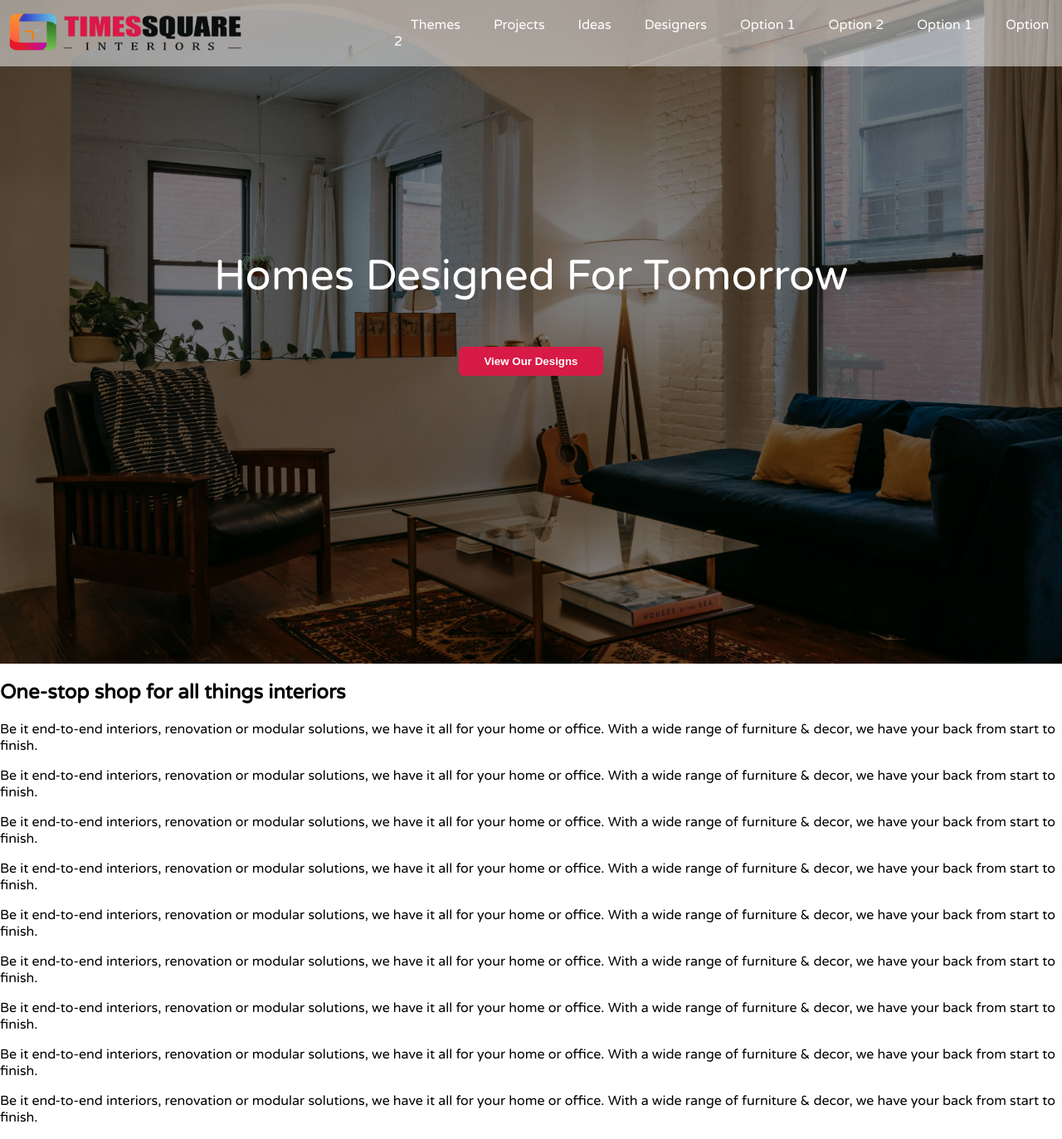
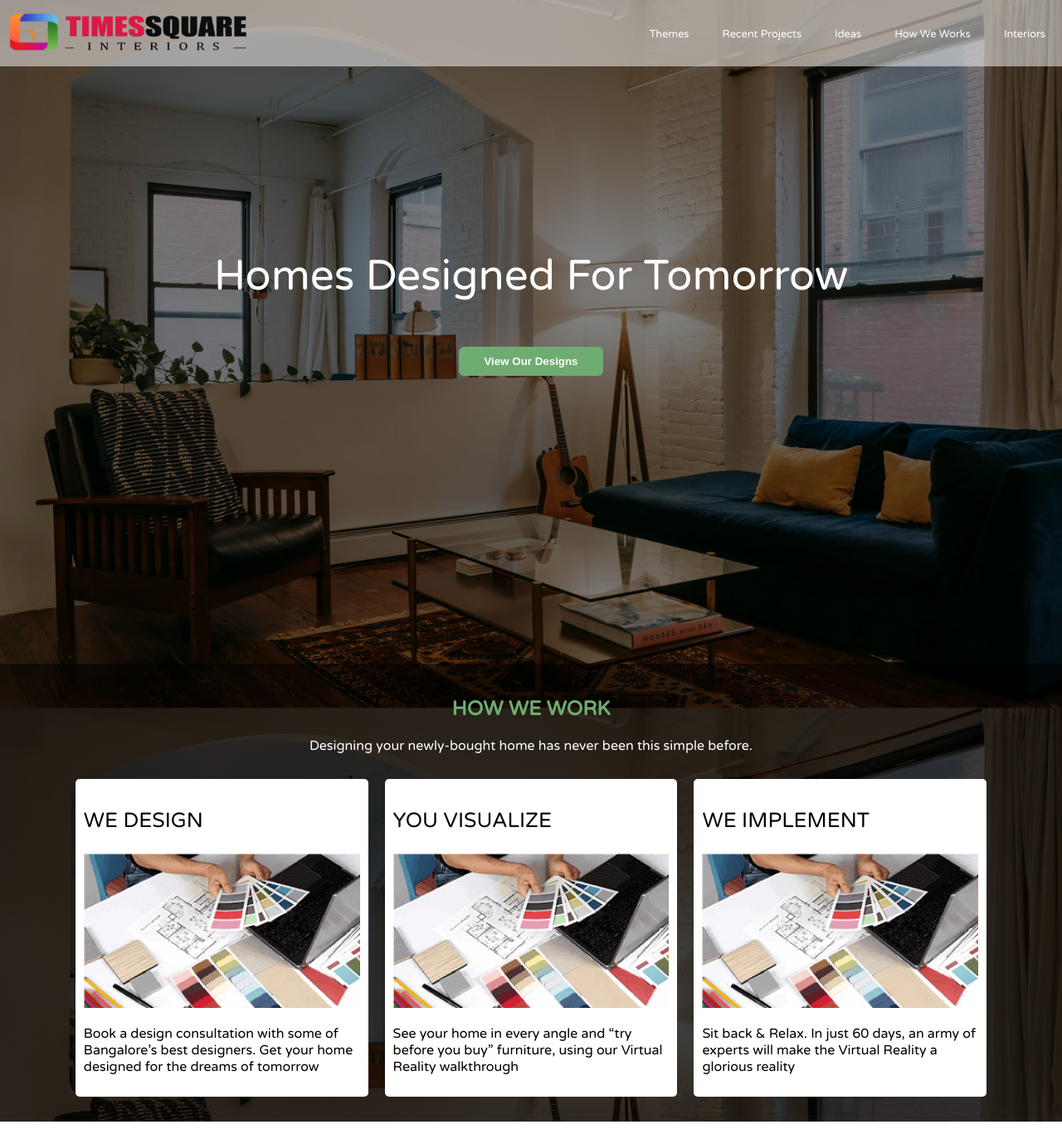
Before and after one commit to prudhvikaranam/timesSquare-interiors, a React (Create React App) app: page / in a window 1280 px wide. Shown: the whole page at 83% size. After the commit the page ends 1352 px from the top, so only its background shows below. Built offline with nearby package versions, Linux system fonts and the light colour scheme.

Commit message:
adding works container

```diff
--- a/public/index.html
+++ b/public/index.html
@@ -12,7 +12,7 @@
   <meta name="viewport" content="width=device-width, initial-scale=1.0">
 
 
-  <title>React App</title>
+  <title>Times Square Interiors</title>
   <link rel="preconnect" href="https://fonts.googleapis.com">
   <link rel="preconnect" href="https://fonts.gstatic.com" crossorigin>
   <link href="https://fonts.googleapis.com/css2?family=Varela+Round&display=swap" rel="stylesheet">
--- a/src/App.js
+++ b/src/App.js
@@ -1,5 +1,7 @@
 import './App.css';
 import { Header } from './components/Header';
+import workDesign from './assets/images/work-design.png'
+
 
 function App() {
   return (
@@ -8,20 +10,38 @@ function App() {
         <Header />
       </div>
 
-      <div className="work-container">
+      <div className="our-work-container">
         <div className="heading-container">
-          <h2>One-stop shop for all things interiors</h2>
-          <p>Be it end-to-end interiors, renovation or modular solutions, we have it all for your home or office. With a wide range of furniture & decor, we have your back from start to finish.</p>
-          <p>Be it end-to-end interiors, renovation or modular solutions, we have it all for your home or office. With a wide range of furniture & decor, we have your back from start to finish.</p>
-          <p>Be it end-to-end interiors, renovation or modular solutions, we have it all for your home or office. With a wide range of furniture & decor, we have your back from start to finish.</p>
-          <p>Be it end-to-end interiors, renovation or modular solutions, we have it all for your home or office. With a wide range of furniture & decor, we have your back from start to finish.</p>
-          <p>Be it end-to-end interiors, renovation or modular solutions, we have it all for your home or office. With a wide range of furniture & decor, we have your back from start to finish.</p>
-          <p>Be it end-to-end interiors, renovation or modular solutions, we have it all for your home or office. With a wide range of furniture & decor, we have your back from start to finish.</p>
-          <p>Be it end-to-end interiors, renovation or modular solutions, we have it all for your home or office. With a wide range of furniture & decor, we have your back from start to finish.</p>
-          <p>Be it end-to-end interiors, renovation or modular solutions, we have it all for your home or office. With a wide range of furniture & decor, we have your back from start to finish.</p>
-          <p>Be it end-to-end interiors, renovation or modular solutions, we have it all for your home or office. With a wide range of furniture & decor, we have your back from start to finish.</p>
+          <h2 className='heading-section'>HOW WE WORK</h2>
+          <p>Designing your newly-bought home has never been this simple before.</p>
         </div>
-        <div className="word-blocks-container">
+        <div className='work-container-layout'>
+
+
+          <div className='work-container'>
+
+            <p className='container-heading'>WE DESIGN</p>
+            <img src={workDesign} alt='we-design' />
+            <p className='container-paragraph'>Book a design consultation with some of Bangalore’s best designers. Get your home designed for the dreams of tomorrow</p>
+          </div>
+
+
+          <div className='work-container'>
+
+            <p className='container-heading'>YOU VISUALIZE</p>
+            <img src={workDesign} alt='you-visualize' />
+            <p className='container-paragraph'>See your home in every angle and “try before you buy” furniture, using our Virtual Reality walkthrough</p>
+          </div>
+
+
+
+
+          <div className='work-container'>
+
+            <p className='container-heading'>WE IMPLEMENT</p>
+            <img src={workDesign} alt='we-design' />
+            <p className='container-paragraph'> Sit back & Relax. In just 60 days, an army of experts will make the Virtual Reality a glorious reality</p>
+          </div>
 
 
 
--- a/src/assets/data/data.json
+++ b/src/assets/data/data.json
@@ -2,13 +2,10 @@
     "header": {
         "navlist": [
             "Themes",
-            "Projects",
+            "Recent Projects",
             "Ideas",
-            "Designers",
-            "Option 1",
-            "Option 2",
-            "Option 1",
-            "Option 2"
+            "How We Works",
+            "Interiors"
         ]
     }
 }
--- a/src/index.css
+++ b/src/index.css
@@ -1,5 +1,6 @@
 :root {
-  --primary-color-times: #d81a46;
+  --primary-color-times: #6fac72;
+  /* --primary-color-times: #d81a46; */
   --primary-color-green: #59a340;
   --primary-color-orange: #fd7037;
   --primary-color-multicolor: #e4192b;
@@ -25,6 +26,12 @@ body {
 
 .app-container {
   overflow: hidden;
+  background-image: linear-gradient(rgba(0, 0, 0, 0.5), rgba(0, 0, 0, 0.5)), url('./assets/images/homebg.jpg');
+  background-size: cover;
+  background-position: center;
+  background-repeat: no-repeat;
+  color: white;
+  background-attachment: fixed;
 }
 
 
@@ -32,12 +39,7 @@ body {
   height: 100vh;
   display: flex;
   flex-direction: column;
-  background-image: linear-gradient(rgba(0, 0, 0, 0.5), rgba(0, 0, 0, 0.5)), url('./assets/images/homebg.jpg');
-  background-size: cover;
-  background-position: center;
-  background-repeat: no-repeat;
-  color: white;
-  background-attachment: fixed;
+
 }
 
 
@@ -53,7 +55,8 @@ body {
 }
 
 .home-header-container.dark {
-  background-color: rgba(0, 0, 0, 0.5);
+  background-color: rgba(0, 0, 0, 0.9);
+  color: white;
   /* padding: 0px 10px; */
   transition: background-color 0.5s ease-in-out, padding 0.5s ease-in-out;
 }
@@ -88,6 +91,7 @@ h1 {
 
 .header-menu-items span {
   padding: 0px 20px;
+  font-size: 1vw;
 }
 
 .header-hamburger-menu-container {
@@ -147,7 +151,54 @@ h1 {
 }
 
 
+.heading-section {
+  color: var(--primary-color-times);
+  font-weight: 900;
+}
 
+
+
+
+
+
+/* Work container */
+.our-work-container {
+  background: rgba(0, 0, 0, 0.5);
+  padding: 20px;
+}
+
+.heading-container {
+  color: white;
+  text-align: center;
+}
+
+.work-container-layout {
+  display: flex;
+  justify-content: center;
+  margin-top: 20px;
+}
+
+.work-container {
+  margin: 10px;
+  background-color: white;
+  padding: 10px;
+  border-radius: 5px;
+  width: 26vw;
+}
+
+.container-heading {
+  font-size: 25px;
+  color: black;
+}
+
+.container-paragraph {
+  color: black;
+}
+
+
+.work-container img{
+  width: 100%;
+}
 
 /* Media Queries */
 
@@ -158,6 +209,20 @@ h1 {
 @media (min-width: 481px) and (max-width: 767px) {}
 
 @media (min-width: 768px) and (max-width: 1024px) {}
+
+
+@media (min-width: 320px) and (max-width: 767px) {
+
+
+  .work-container-layout{
+    flex-wrap: wrap;
+  }
+
+  .work-container{
+    width: 80%;
+  }
+
+}
 
 
 @media (min-width: 320px) and (max-width: 1024px) {
```
Also changed, not shown: src/assets/images/work-design.png (added).
